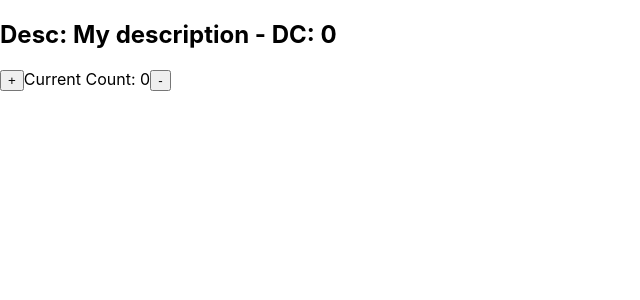
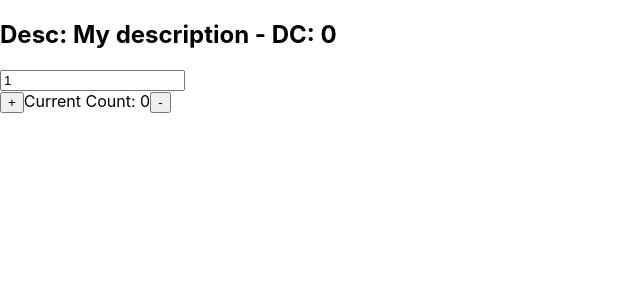
Before and after one commit to hakmoune/react_testing_app_system, a React (Create React App) app: page / in a window 1280 px wide. Shown: the top 300 px of the page, without its empty margins (0-640 px from the left). Built offline with nearby package versions, Linux system fonts and the light colour scheme.

Commit message:
Go deeper in the react testing library and add more tests to the counter component

```diff
--- a/src/components/Counter/counter.tsx
+++ b/src/components/Counter/counter.tsx
@@ -5,15 +5,30 @@ export interface CounterProps {
     defaultCount: number
 }
 
-export function Counter({ description, defaultCount }: CounterProps) {
-    const [counter, setCounter] = useState(defaultCount)
+export const Counter: React.FC<CounterProps> = ({ description, defaultCount }) => {
+    const [counter, setCounter] = useState<number>(defaultCount)
+    const [incrementer, setIncrementer] = useState<number>(1)
+
+    const onHandleChange = (e: React.ChangeEvent<HTMLInputElement>): void => {
+        const inputValue = parseInt(e.target.value, 10)
+        setIncrementer(inputValue || 0)
+    }
 
     return (
         <div>
             <h2>Desc: {description} - DC: {defaultCount}</h2>
-            <button aria-label="increment" onClick={() => setCounter(counter + 1)}>+</button>
+            <div>
+                <input
+                    type="text"
+                    value={incrementer}
+                    onChange={onHandleChange}
+                    onFocus={(e) => e.target.select()}
+                    placeholder="incrementor"
+                />
+            </div>
+            <button aria-label="increment" onClick={() => setCounter(counter + incrementer)}>+</button>
             <span>Current Count: {counter}</span>
-            <button aria-label="decrement" onClick={() => setCounter(counter - 1)}>-</button>
-        </div>
+            <button aria-label="decrement" onClick={() => setCounter(counter - incrementer)}>-</button>
+        </div >
     );
 }
```
Also changed, not shown: 1 other file (tests, documents, lock files or other folders).
